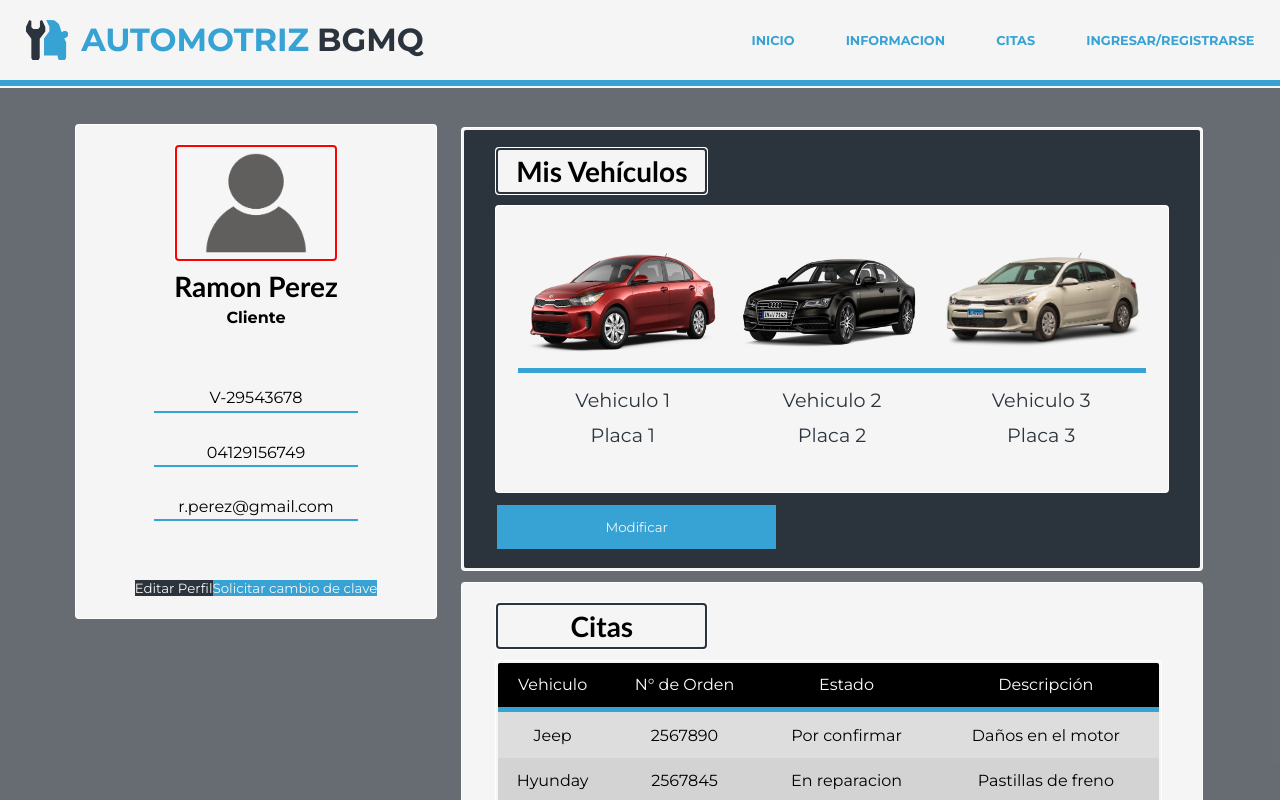
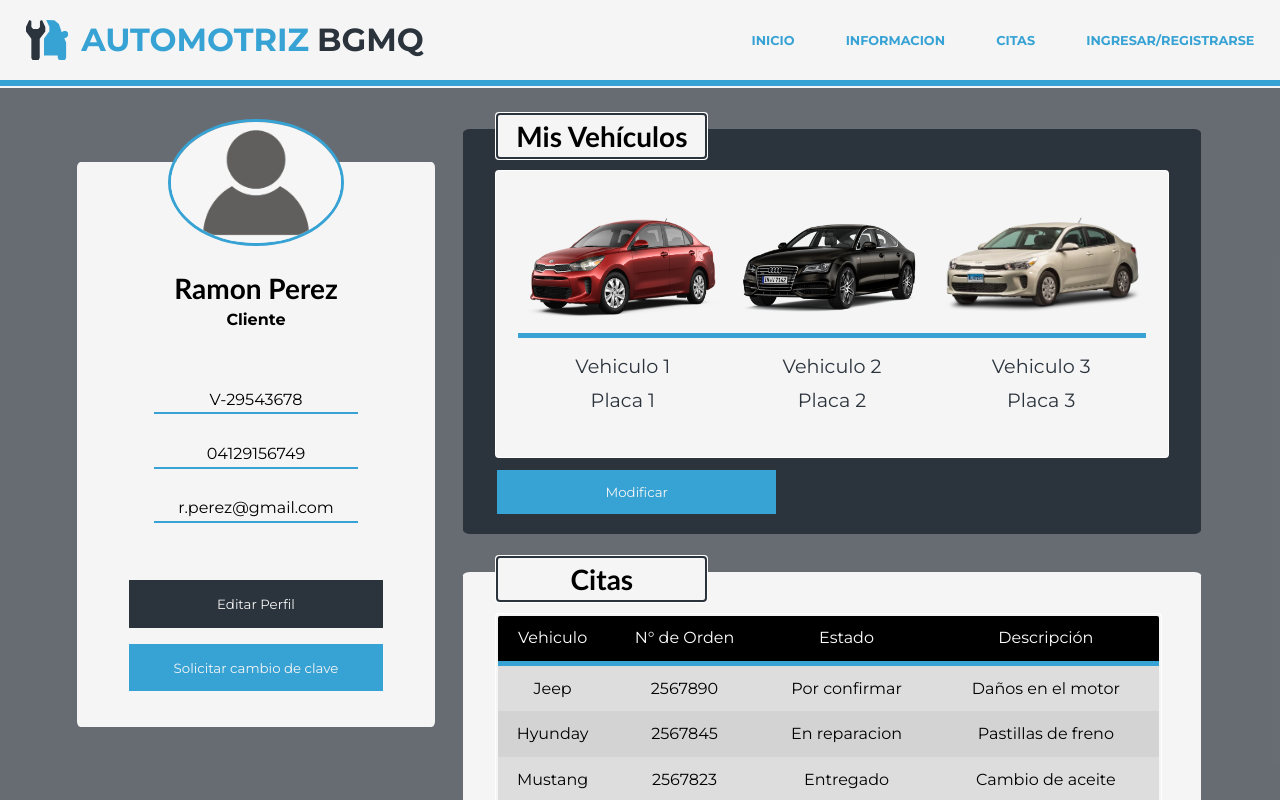
Before and after one commit to nbolinaga/automotrizBGM, an Angular app in the folder automotrizBGMQ/: page /perfil in a window 1280 px wide. Shown: the top 800 px of the page. Built offline with nearby package versions, Linux system fonts and the light colour scheme.

Commit message:
mejoras en la informacion de usuario y titlos

```diff
--- a/automotrizBGMQ/src/app/components/perfil/perfil.component.scss
+++ b/automotrizBGMQ/src/app/components/perfil/perfil.component.scss
@@ -19,18 +19,24 @@
     }
 
     #info, #vehiculos, #citas{
-        outline: 2px $blanco auto;
         padding: 20px;
+        border-radius: 1%;
     }
 
     #info{
         background-color: $blanco;
+        margin-top: 10%;
         text-align: center;
 
         img{
-            outline: auto red 2px;
-            width: 50%;
-            height: 50%;
+            width: 55%;
+            height: 55%;
+            border-radius: 50%;
+            border: 3px solid $detalles;
+            cursor: pointer;
+            transition: .5s;
+            margin-top: -20%;
+            margin-bottom: 5%;
         }
 
         .datos{
@@ -46,10 +52,19 @@
 
         }
 
+        button{
+            margin-left: 10%;
+            margin-right: 10%;
+            margin-bottom: 5%;
+            padding: 5%;
+            width: 80%;
+        }
+
     }
 
     #vehiculos{
         margin: 2%;
+        margin-bottom: 5%;
         background-color: $base;
 
         .imagenes{
@@ -134,6 +149,8 @@
     }
 
     h1{
+        margin-top: -5%;
+        margin-bottom: 0%;
         margin-left: 2%;
         text-align: center;
         font-size: 175%;
```
